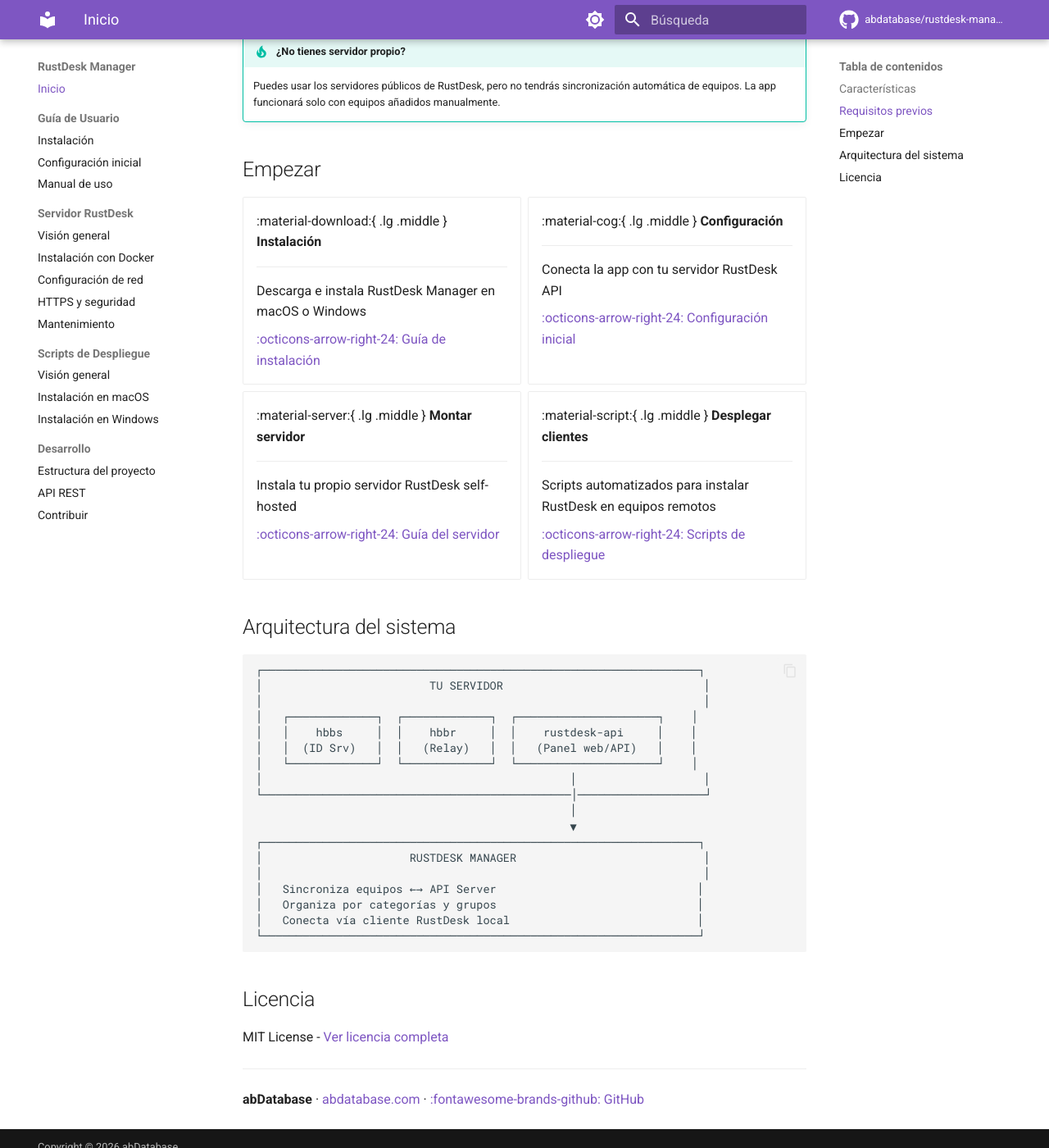
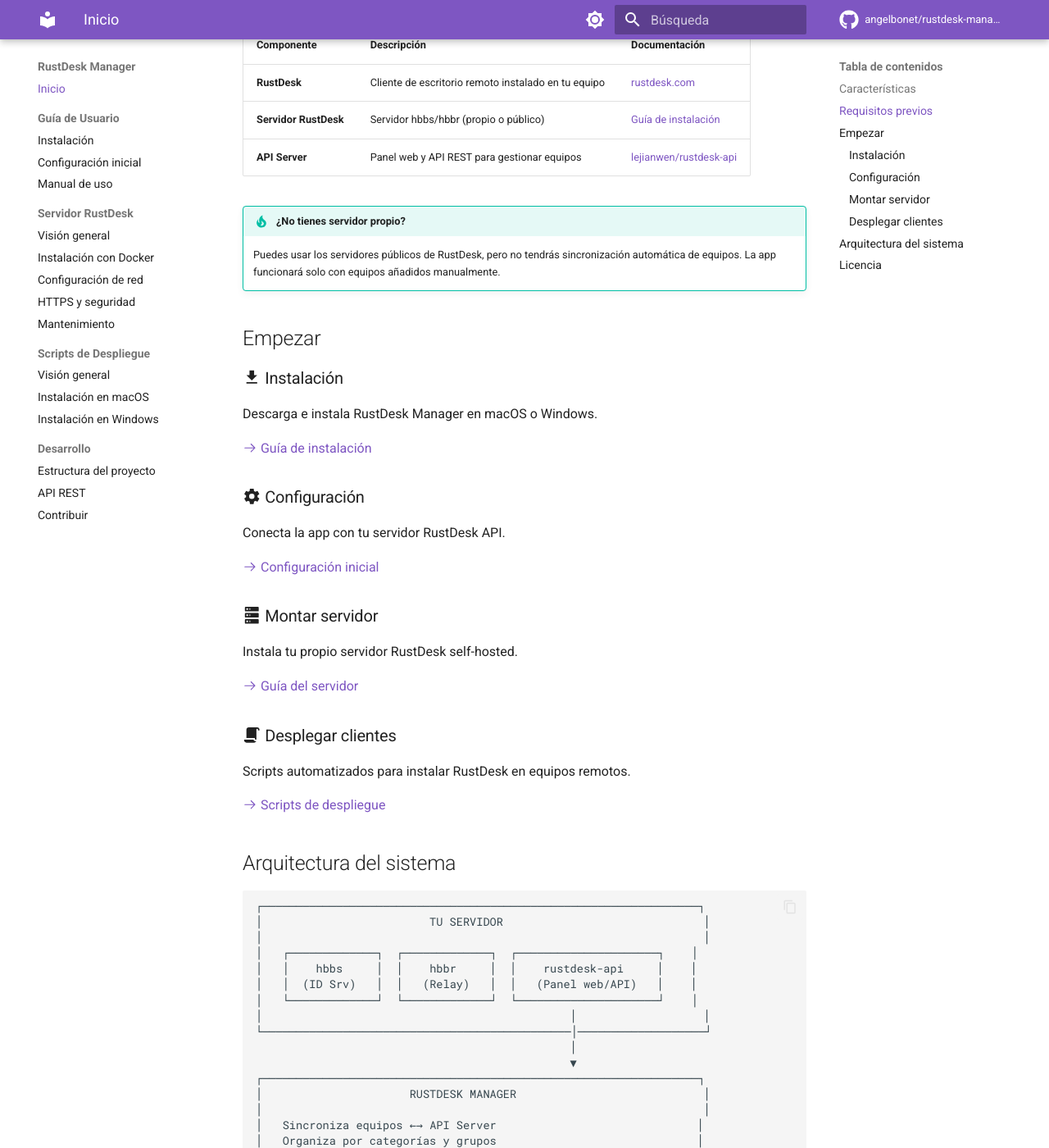
Before and after one commit to angelbonet/rustdesk-manager, an MkDocs documentation site: the page built from docs/index.md, in a window 1280 px wide and 1400 px high, scrolled down 990 px. Shown: the whole window at 82% size. Built offline with MkDocs 1.6.1 and Material for MkDocs 9.7.7, drawn with Linux system fonts in a browser that asks for light colours; comment, search, counter and statistics services are not loaded.

Commit message:
Fix MkDocs: logo path, emoji icons, repo URLs
- Move logo to docs/assets/ for correct relative path
- Add pymdownx.emoji extension for Material icons
- Remove grid cards (needs extra plugin), use simple headers
- Fix repo URLs from abdatabase to angelbonet
- Simplify workflow (no static copy needed)

Co-Authored-By: Claude Opus 4.5 <noreply@anthropic.com>

```diff
--- a/docs/index.md
+++ b/docs/index.md
@@ -2,7 +2,7 @@
 
 Aplicación de escritorio para gestionar conexiones RustDesk de forma centralizada. Sincroniza automáticamente con tu servidor API de RustDesk y permite organizar equipos en categorías y grupos.
 
-![RustDesk Manager](../static/logo.png)
+![RustDesk Manager](assets/logo.png)
 
 ## Características
 
@@ -31,41 +31,29 @@ Para usar RustDesk Manager necesitas:
 
 ## Empezar
 
-<div class="grid cards" markdown>
+### :material-download: Instalación
 
--   :material-download:{ .lg .middle } **Instalación**
+Descarga e instala RustDesk Manager en macOS o Windows.
 
-    ---
+[:octicons-arrow-right-24: Guía de instalación](guia/instalacion.md)
 
-    Descarga e instala RustDesk Manager en macOS o Windows
+### :material-cog: Configuración
 
-    [:octicons-arrow-right-24: Guía de instalación](guia/instalacion.md)
+Conecta la app con tu servidor RustDesk API.
 
--   :material-cog:{ .lg .middle } **Configuración**
+[:octicons-arrow-right-24: Configuración inicial](guia/configuracion.md)
 
-    ---
+### :material-server: Montar servidor
 
-    Conecta la app con tu servidor RustDesk API
+Instala tu propio servidor RustDesk self-hosted.
 
-    [:octicons-arrow-right-24: Configuración inicial](guia/configuracion.md)
+[:octicons-arrow-right-24: Guía del servidor](servidor/index.md)
 
--   :material-server:{ .lg .middle } **Montar servidor**
+### :material-script: Desplegar clientes
 
-    ---
+Scripts automatizados para instalar RustDesk en equipos remotos.
 
-    Instala tu propio servidor RustDesk self-hosted
-
-    [:octicons-arrow-right-24: Guía del servidor](servidor/index.md)
-
--   :material-script:{ .lg .middle } **Desplegar clientes**
-
-    ---
-
-    Scripts automatizados para instalar RustDesk en equipos remotos
-
-    [:octicons-arrow-right-24: Scripts de despliegue](deployment/index.md)
-
-</div>
+[:octicons-arrow-right-24: Scripts de despliegue](deployment/index.md)
 
 ## Arquitectura del sistema
 
@@ -92,8 +80,8 @@ Para usar RustDesk Manager necesitas:
 
 ## Licencia
 
-MIT License - [Ver licencia completa](https://github.com/abdatabase/rustdesk-manager/blob/main/LICENSE)
+MIT License - [Ver licencia completa](https://github.com/angelbonet/rustdesk-manager/blob/main/LICENSE)
 
 ---
 
-**abDatabase** · [abdatabase.com](https://abdatabase.com) · [:fontawesome-brands-github: GitHub](https://github.com/abdatabase)
+**abDatabase** · [abdatabase.com](https://abdatabase.com) · [GitHub](https://github.com/angelbonet)
--- a/mkdocs.yml
+++ b/mkdocs.yml
@@ -3,8 +3,8 @@ site_description: Gestor de conexiones RustDesk - Documentación
 site_author: abDatabase
 site_url: https://github.com/abdatabase/rustdesk-manager
 
-repo_name: abdatabase/rustdesk-manager
-repo_url: https://github.com/abdatabase/rustdesk-manager
+repo_name: angelbonet/rustdesk-manager
+repo_url: https://github.com/angelbonet/rustdesk-manager
 
 theme:
   name: material
@@ -49,6 +49,9 @@ markdown_extensions:
   - pymdownx.snippets
   - pymdownx.tabbed:
       alternate_style: true
+  - pymdownx.emoji:
+      emoji_index: !!python/name:material.extensions.emoji.twemoji
+      emoji_generator: !!python/name:material.extensions.emoji.to_svg
   - tables
   - attr_list
   - md_in_html
@@ -79,7 +82,7 @@ nav:
 extra:
   social:
     - icon: fontawesome/brands/github
-      link: https://github.com/abdatabase
+      link: https://github.com/angelbonet
     - icon: fontawesome/solid/globe
       link: https://abdatabase.com
 
```
Also changed, not shown: docs/deployment/index.md (+6 -14 lines), docs/servidor/index.md (+12 -24 lines), docs/assets/logo.png (added), 1 other file.
